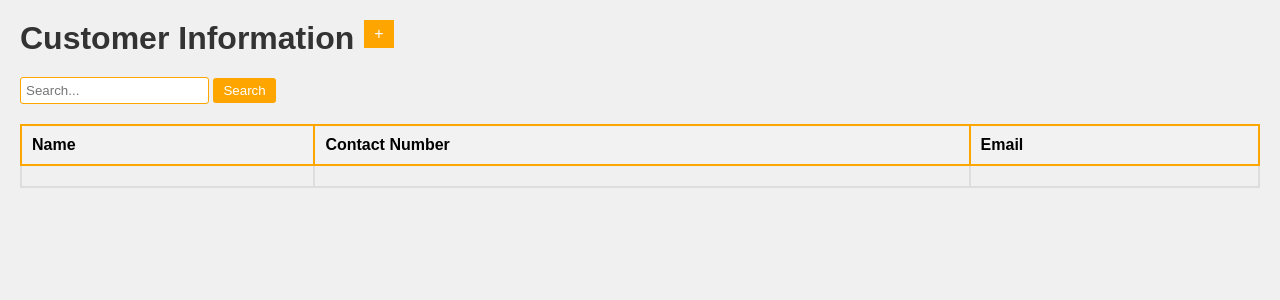
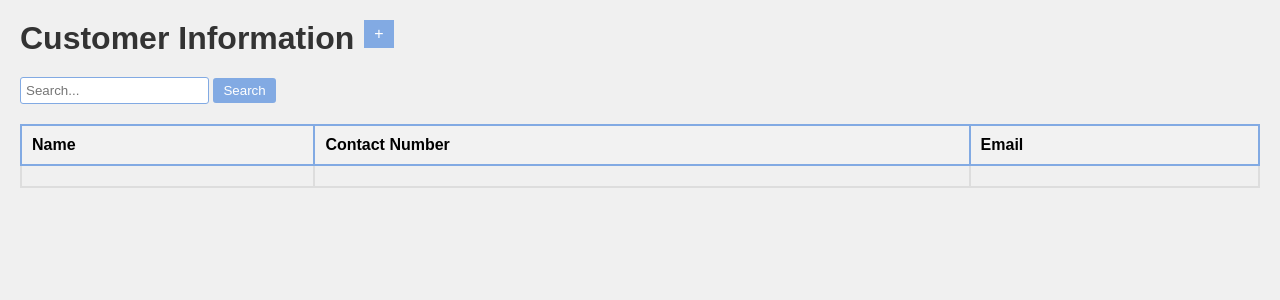
Before and after one commit to ViverIT1/WebBasedPOS, a PHP site: page /customermanage.html in a window 1280 px wide. Shown: the top 300 px of the page. Run offline with PHP 8.4, Linux system fonts and the light colour scheme; lists and menus that the app fills with data are empty.

Commit message:
renew color design of customer info management

```diff
--- a/customermanage.css
+++ b/customermanage.css
@@ -19,7 +19,7 @@ body {
 .add-button {
     padding: 5px 10px;
     margin-left: 10px;
-    background-color: orange;
+    background-color: #82AAE3;
     border: #f0f0f0;
     color: white;
     font-size: 16px;
@@ -35,13 +35,13 @@ form {
 /* Style for the search input */
 input[type="search"] {
     padding: 5px;
-    border: 1px solid orange;
+    border: 1px solid #82AAE3;
     border-radius: 3px;
 }
 
 /* Style for the search button */
 button[type="submit"] {
-    background-color: orange;
+    background-color: #82AAE3;
     color: white;
     border: none;
     padding: 5px 10px;
@@ -50,7 +50,7 @@ button[type="submit"] {
 }
 
 button[type="submit"]:hover {
-    background-color: #FFD07F;
+    background-color: #91D8E4;
   }
 
 .add-button a {
@@ -59,7 +59,7 @@ button[type="submit"]:hover {
 }
 
 .add-button:hover {
-    background-color: #FFD07F;
+    background-color: #91D8E4;
 }
 /* Style for the content table */
 .content-table {
@@ -72,7 +72,7 @@ button[type="submit"]:hover {
     background-color: #f2f2f2;
     padding: 10px;
     text-align: left;
-    border: 2px solid orange;
+    border: 2px solid #82AAE3;
 
 }
 
```
